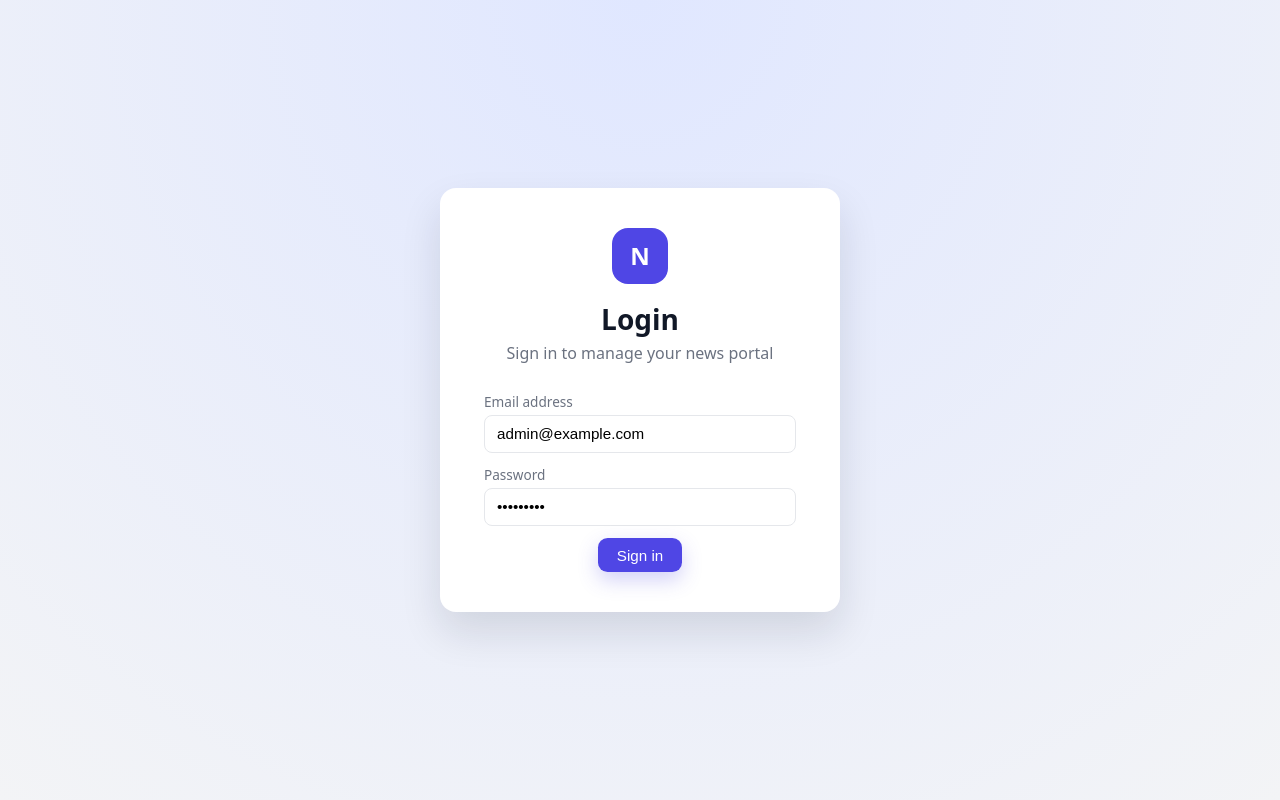
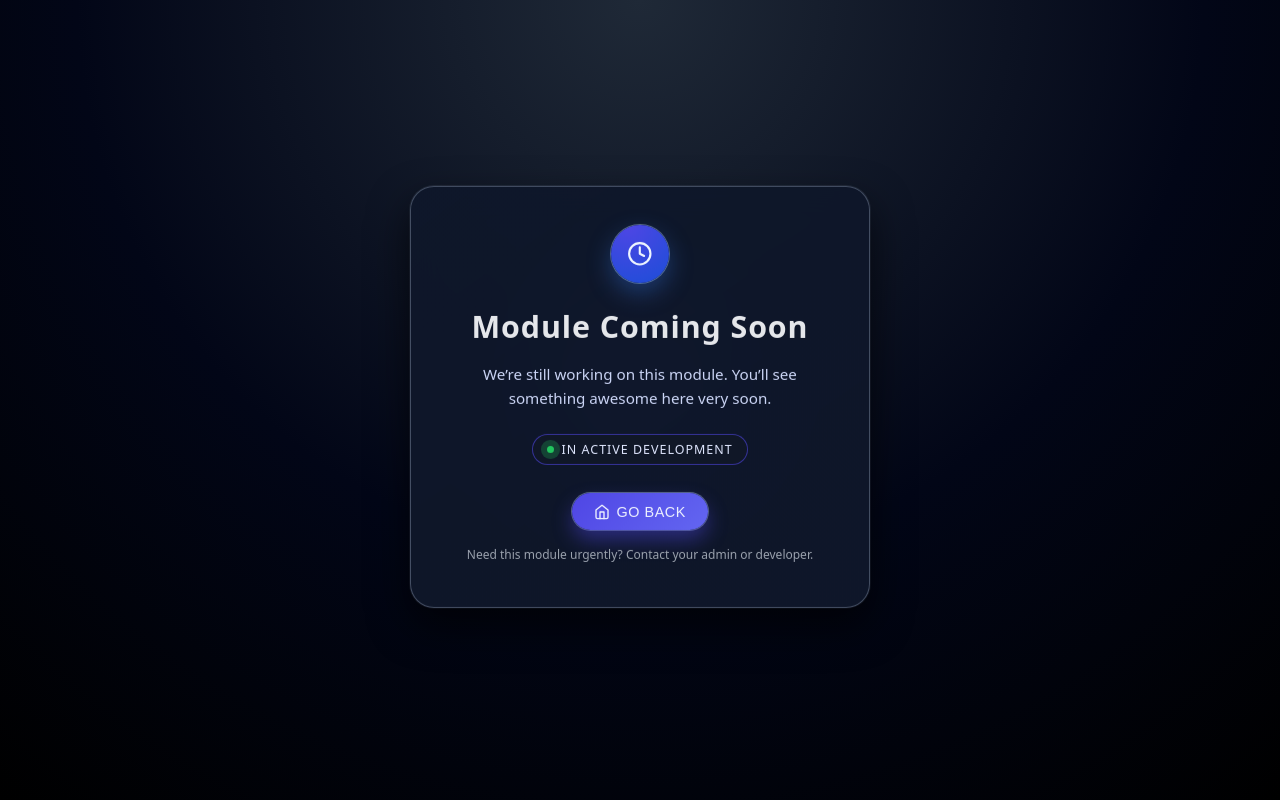
Before and after one commit to gmkvs00/Camera-TalksFrontend, a React (Create React App) app: page /comming-soon in a window 1280 px wide. Before the commit this address led to /login. Built offline with nearby package versions, Linux system fonts and the light colour scheme.

Commit message:
comming soon page is added

```diff
--- a/src/App.js
+++ b/src/App.js
@@ -10,6 +10,7 @@ import RoleEditPage from './pages/roles/RoleEditPage';
 import ProtectedRoute from './components/ProtectedRoute';
 import NewsListPage from './pages/news/NewsListPage';
 import NewsCreatePage from "./pages/news/NewsCreatePage";
+import ComingSoonPage from "./pages/commingsoon/ComingSoonPage";
 import RouteProgress from "./RouteProgress";
 
 const App = () => {
@@ -69,6 +70,11 @@ const App = () => {
         <Route path="/settings/roles/edit/:id" element={<RoleEditPage />} />
         {/* default */}
         <Route path="*" element={<Navigate to="/dashboard" replace />} />
+
+        <Route
+          path="/comming-soon"
+          element={<ComingSoonPage title="Module Coming Soon" />}
+        />
       </Routes>
     </>
   );
--- a/src/components/layout/MainLayout.js
+++ b/src/components/layout/MainLayout.js
@@ -1,10 +1,13 @@
 import React, { useEffect, useState } from 'react';
 import Sidebar from './Sidebar';
-import { FiMenu } from 'react-icons/fi';
+import { FiMenu, FiBell, FiSun } from 'react-icons/fi';
+import { useAuth } from '../../context/AuthContext';
 
 const MainLayout = ({ children, title }) => {
   const [isDesktop, setIsDesktop] = useState(window.innerWidth >= 768);
   const [isSidebarOpen, setIsSidebarOpen] = useState(window.innerWidth >= 768);
+
+  const { user } = useAuth(); // 👈 get current user from context
 
   useEffect(() => {
     const handleResize = () => {
@@ -23,6 +26,10 @@ const MainLayout = ({ children, title }) => {
   };
 
   const currentYear = new Date().getFullYear();
+
+  const userName = user?.name || 'User';
+  const userRole = user?.role?.name || 'Admin';
+  const userInitial = userName.charAt(0).toUpperCase();
 
   return (
     <div className="app-shell">
@@ -54,9 +61,26 @@ const MainLayout = ({ children, title }) => {
             </div>
           </div>
 
-          {/* Right side of header – placeholder for future (profile, search, etc.) */}
+          {/* Right side of header – now using real user info */}
           <div className="app-header-right">
-            <span className="app-header-badge">Admin</span>
+            <button className="header-icon-btn" type="button">
+              <FiBell />
+              <span className="header-icon-dot" />
+            </button>
+
+            <button className="header-icon-btn" type="button">
+              <FiSun />
+            </button>
+
+            <div className="header-divider" />
+
+            <div className="header-user">
+              <div className="header-user-meta">
+                <span className="header-user-name">{userName}</span>
+                <span className="header-user-role">{userRole}</span>
+              </div>
+              <div className="header-avatar">{userInitial}</div>
+            </div>
           </div>
         </header>
 
--- a/src/index.css
+++ b/src/index.css
@@ -566,6 +566,85 @@ body {
   gap: 0.75rem;
 }
 
+.header-icon-btn {
+  position: relative;
+  display: inline-flex;
+  align-items: center;
+  justify-content: center;
+  width: 36px;
+  height: 36px;
+  border-radius: 999px;
+  border: 1px solid var(--border, #e5e7eb);
+  background: var(--bg, #ffffff);
+  cursor: pointer;
+  font-size: 1.1rem;
+  outline: none;
+  transition: background 0.15s ease, transform 0.1s ease, box-shadow 0.15s ease;
+}
+
+.header-icon-btn:hover {
+  background: var(--hover-bg, #f3f4f6);
+  transform: translateY(-1px);
+  box-shadow: 0 4px 10px rgba(15, 23, 42, 0.08);
+}
+
+.header-icon-dot {
+  position: absolute;
+  top: 7px;
+  right: 8px;
+  width: 8px;
+  height: 8px;
+  border-radius: 999px;
+  background: var(--primary, #4f46e5);
+}
+
+.header-divider {
+  width: 1px;
+  height: 28px;
+  background: var(--border, #e5e7eb);
+}
+
+.header-user {
+  display: flex;
+  align-items: center;
+  gap: 0.75rem;
+  padding: 0.25rem 0.5rem 0.25rem 0.75rem;
+  border-radius: 999px;
+  background: var(--chip-bg, #f9fafb);
+  border: 1px solid var(--border, #e5e7eb);
+}
+
+.header-user-meta {
+  display: flex;
+  flex-direction: column;
+  line-height: 1.1;
+}
+
+.header-user-name {
+  font-size: 0.85rem;
+  font-weight: 600;
+  color: var(--text, #111827);
+}
+
+.header-user-role {
+  font-size: 0.75rem;
+  color: var(--text-muted, #6b7280);
+}
+
+.header-avatar {
+  width: 32px;
+  height: 32px;
+  border-radius: 999px;
+  display: inline-flex;
+  align-items: center;
+  justify-content: center;
+  font-size: 0.9rem;
+  font-weight: 600;
+  background: linear-gradient(135deg, #4f46e5, #7c3aed);
+  color: #ffffff;
+}
+
+
 .app-header-badge {
   font-size: 0.8rem;
   padding: 0.25rem 0.6rem;
--- /dev/null
+++ b/src/pages/commingsoon/ComingSoonPage.css
@@ -0,0 +1,166 @@
+.coming-soon-page {
+  min-height: 100vh;
+  display: flex;
+  align-items: center;
+  justify-content: center;
+  padding: 1.5rem;
+  background: radial-gradient(circle at top, #1f2937 0, #020617 55%, #000 100%);
+  position: relative;
+  overflow: hidden;
+  font-family: system-ui, -apple-system, BlinkMacSystemFont, "Segoe UI", sans-serif;
+}
+
+.coming-soon-glow {
+  position: absolute;
+  width: 420px;
+  height: 420px;
+  background: radial-gradient(circle, rgba(79, 70, 229, 0.5), transparent 60%);
+  filter: blur(4px);
+  opacity: 0.7;
+}
+
+.coming-soon-card {
+  position: relative;
+  max-width: 460px;
+  width: 100%;
+  padding: 2.4rem 2rem 2rem;
+  border-radius: 1.5rem;
+  background: linear-gradient(145deg, rgba(15, 23, 42, 0.95), rgba(15, 23, 42, 0.98));
+  box-shadow:
+    0 18px 40px rgba(0, 0, 0, 0.65),
+    0 0 0 1px rgba(148, 163, 184, 0.12);
+  border: 1px solid rgba(148, 163, 184, 0.4);
+  backdrop-filter: blur(16px);
+  color: #e5e7eb;
+  text-align: center;
+  animation: cardFloat 7s ease-in-out infinite;
+}
+
+@keyframes cardFloat {
+  0%, 100% {
+    transform: translateY(0px);
+  }
+  50% {
+    transform: translateY(-8px);
+  }
+}
+
+.coming-soon-icon {
+  width: 58px;
+  height: 58px;
+  margin: 0 auto 1.4rem;
+  border-radius: 999px;
+  display: flex;
+  align-items: center;
+  justify-content: center;
+  background: radial-gradient(circle at 30% 0, #4f46e5, #1d4ed8);
+  box-shadow:
+    0 10px 25px rgba(59, 130, 246, 0.35),
+    0 0 0 1px rgba(191, 219, 254, 0.4);
+  color: #eff6ff;
+  font-size: 1.6rem;
+}
+
+.coming-soon-title {
+  font-size: 1.9rem;
+  font-weight: 700;
+  letter-spacing: 0.03em;
+  margin-bottom: 0.6rem;
+}
+
+.coming-soon-text {
+  font-size: 0.95rem;
+  line-height: 1.6;
+  color: #cbd5f5;
+  margin-bottom: 1.5rem;
+}
+
+.coming-soon-badge {
+  display: inline-flex;
+  align-items: center;
+  gap: 0.45rem;
+  padding: 0.35rem 0.9rem;
+  border-radius: 999px;
+  font-size: 0.78rem;
+  text-transform: uppercase;
+  letter-spacing: 0.08em;
+  background: rgba(17, 24, 39, 0.9);
+  border: 1px solid rgba(79, 70, 229, 0.6);
+  color: #e0e7ff;
+  margin-bottom: 1.8rem;
+}
+
+.coming-soon-badge .dot {
+  width: 7px;
+  height: 7px;
+  border-radius: 999px;
+  background: #22c55e;
+  box-shadow: 0 0 0 6px rgba(34, 197, 94, 0.25);
+}
+
+.coming-soon-footer {
+  display: flex;
+  justify-content: center;
+  margin-bottom: 1rem;
+}
+
+.coming-soon-btn {
+  display: inline-flex;
+  align-items: center;
+  gap: 0.4rem;
+  padding: 0.65rem 1.4rem;
+  border-radius: 999px;
+  border: none;
+  outline: none;
+  cursor: pointer;
+  font-size: 0.9rem;
+  font-weight: 500;
+  letter-spacing: 0.04em;
+  text-transform: uppercase;
+  background: linear-gradient(135deg, #4f46e5, #6366f1);
+  box-shadow:
+    0 10px 20px rgba(79, 70, 229, 0.45),
+    0 0 0 1px rgba(191, 219, 254, 0.4);
+  color: #eef2ff;
+  transition: transform 0.15s ease, box-shadow 0.15s ease, filter 0.15s ease;
+}
+
+.coming-soon-btn:hover {
+  transform: translateY(-1px);
+  filter: brightness(1.05);
+  box-shadow:
+    0 15px 30px rgba(79, 70, 229, 0.6),
+    0 0 0 1px rgba(191, 219, 254, 0.7);
+}
+
+.coming-soon-btn:active {
+  transform: translateY(0px) scale(0.99);
+  box-shadow:
+    0 8px 18px rgba(79, 70, 229, 0.5),
+    0 0 0 1px rgba(191, 219, 254, 0.7);
+}
+
+.coming-soon-btn .btn-icon {
+  font-size: 1rem;
+}
+
+.coming-soon-small {
+  font-size: 0.75rem;
+  color: #9ca3af;
+}
+
+/* Responsive */
+@media (max-width: 480px) {
+  .coming-soon-card {
+    padding: 1.8rem 1.4rem 1.6rem;
+    border-radius: 1.2rem;
+  }
+
+  .coming-soon-title {
+    font-size: 1.6rem;
+  }
+
+  .coming-soon-text {
+    font-size: 0.9rem;
+  }
+}
--- /dev/null
+++ b/src/pages/commingsoon/ComingSoonPage.jsx
@@ -0,0 +1,46 @@
+import React from "react";
+import { FiClock, FiHome } from "react-icons/fi";
+import "./ComingSoonPage.css";
+
+const ComingSoonPage = ({ title = "Coming Soon", message }) => {
+  return (
+    <div className="coming-soon-page">
+      <div className="coming-soon-glow"></div>
+
+      <div className="coming-soon-card">
+        <div className="coming-soon-icon">
+          <FiClock />
+        </div>
+
+        <h1 className="coming-soon-title">{title}</h1>
+
+        <p className="coming-soon-text">
+          {message ||
+            "We’re still working on this module. You’ll see something awesome here very soon."}
+        </p>
+
+        <div className="coming-soon-badge">
+          <span className="dot"></span>
+          In active development
+        </div>
+
+        <div className="coming-soon-footer">
+          <button
+            type="button"
+            className="coming-soon-btn"
+            onClick={() => window.history.back()}
+          >
+            <FiHome className="btn-icon" />
+            Go back
+          </button>
+        </div>
+
+        <p className="coming-soon-small">
+          Need this module urgently? Contact your admin or developer.
+        </p>
+      </div>
+    </div>
+  );
+};
+
+export default ComingSoonPage;
```
Also changed, not shown: src/components/layout/Sidebar.js (+12 -12 lines). Lines whose indentation alone changed are shown as unchanged.
